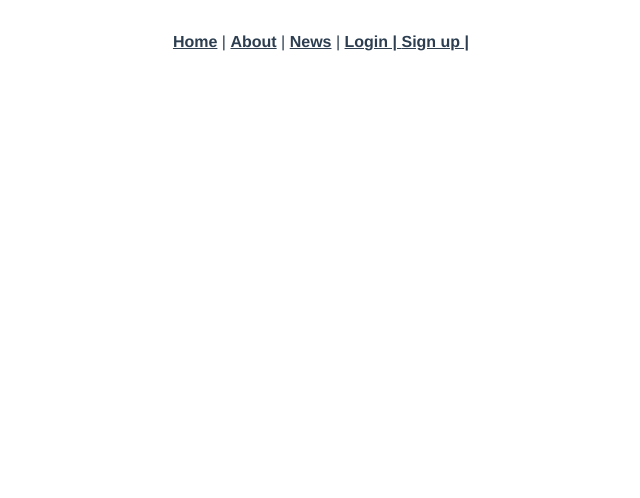
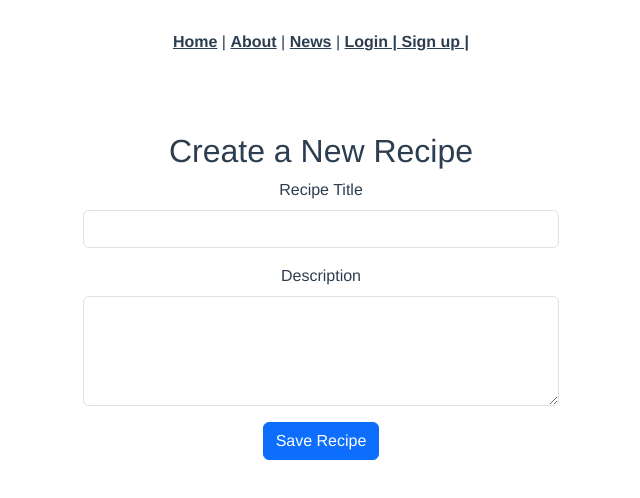
Before and after one commit to sarthakp107/HD-interface, a Vue app: page /create-recipe in a window 1280 px wide. Shown: the top 498 px of the page, without its empty margins (319-959 px from the left). Built offline with nearby package versions, Linux system fonts and the light colour scheme.

Commit message:
create recipe

```diff
--- a/src/App.vue
+++ b/src/App.vue
@@ -4,6 +4,7 @@
     <router-link to="/about">About</router-link> |
     <router-link to="/news">News</router-link> |
     <router-link v-if="auth.authenticated" to="/recipes-online">Chicken Recipes |</router-link>
+    <router-link  v-if="auth.authenticated" to="/create-recipe"> Create Recipe |</router-link>
     <router-link v-if="!auth.authenticated" to="/login">Login | </router-link>
     <router-link v-if="!auth.authenticated" to="/signup">Sign up | </router-link>
     <button v-if="auth.authenticated" @click="handleLogout">Logout</button>
--- a/src/components/RecipeList.vue
+++ b/src/components/RecipeList.vue
@@ -1,6 +1,6 @@
 <template>
   <div class="container my-4">
-    <h2>Recipe List (Search: "chicken")</h2>
+    <h2>Recipe List</h2>
 
     <div v-if="loading" class="text-center">Loading recipes...</div>
     <div v-else-if="error" class="alert alert-danger">{{ error }}</div>
--- a/src/router/index.js
+++ b/src/router/index.js
@@ -5,6 +5,7 @@ import News from '../views/News.vue'
 import RecipesOnline from '../views/RecipesOnline.vue'
 import Login from '../views/Login.vue'
 import Signup from '../views/Signup.vue'
+import CreateRecipe from '../views/CreateRecipe.vue'
 
 const routes = [
   {
@@ -42,6 +43,12 @@ const routes = [
 
     component: Signup
   },
+  {
+    path: '/create-recipe',
+    name: 'CreateRecipe',
+
+    component: CreateRecipe
+  },
 ]
 
 const router = createRouter({
--- /dev/null
+++ b/src/views/CreateRecipe.vue
@@ -0,0 +1,73 @@
+<template>
+  <div class="container my-5" style="max-width: 500px;">
+    <h2>Create a New Recipe</h2>
+    <form @submit.prevent="submitRecipe">
+      <div class="mb-3">
+        <label for="title" class="form-label">Recipe Title</label>
+        <input v-model="title" type="text" id="title" class="form-control" required />
+      </div>
+
+      <div class="mb-3">
+        <label for="description" class="form-label">Description</label>
+        <textarea v-model="description" id="description" class="form-control" rows="4" required></textarea>
+      </div>
+
+      <div v-if="errorMsg" class="alert alert-danger">{{ errorMsg }}</div>
+      <div v-if="successMsg" class="alert alert-success">{{ successMsg }}</div>
+
+      <button type="submit" class="btn btn-primary" :disabled="loading">
+        {{ loading ? 'Saving...' : 'Save Recipe' }}
+      </button>
+    </form>
+  </div>
+</template>
+
+<script>
+export default {
+  data() {
+    return {
+      title: '',
+      description: '',
+      loading: false,
+      errorMsg: '',
+      successMsg: '',
+    };
+  },
+  methods: {
+    async submitRecipe() {
+      this.errorMsg = '';
+      this.successMsg = '';
+      this.loading = true;
+
+      try {
+       const formData = new URLSearchParams();
+        formData.append('title', this.title);
+        formData.append('description', this.description);
+
+        const response = await fetch('http://localhost/interface/create.php', {
+          method: 'POST',
+          headers: {
+            'Content-Type': 'application/x-www-form-urlencoded',
+          },
+          body: formData.toString(),
+        });
+
+
+        const result = await response.json();
+
+        if (result.success) {
+          this.successMsg = 'Recipe created successfully!';
+          this.title = '';
+          this.description = '';
+        } else {
+          this.errorMsg = result.message || 'Failed to create recipe.';
+        }
+      } catch (error) {
+        this.errorMsg = 'Error connecting to server.';
+      } finally {
+        this.loading = false;
+      }
+    },
+  },
+};
+</script>
```
Also changed, not shown: src/views/MyRecipes.vue (added).
